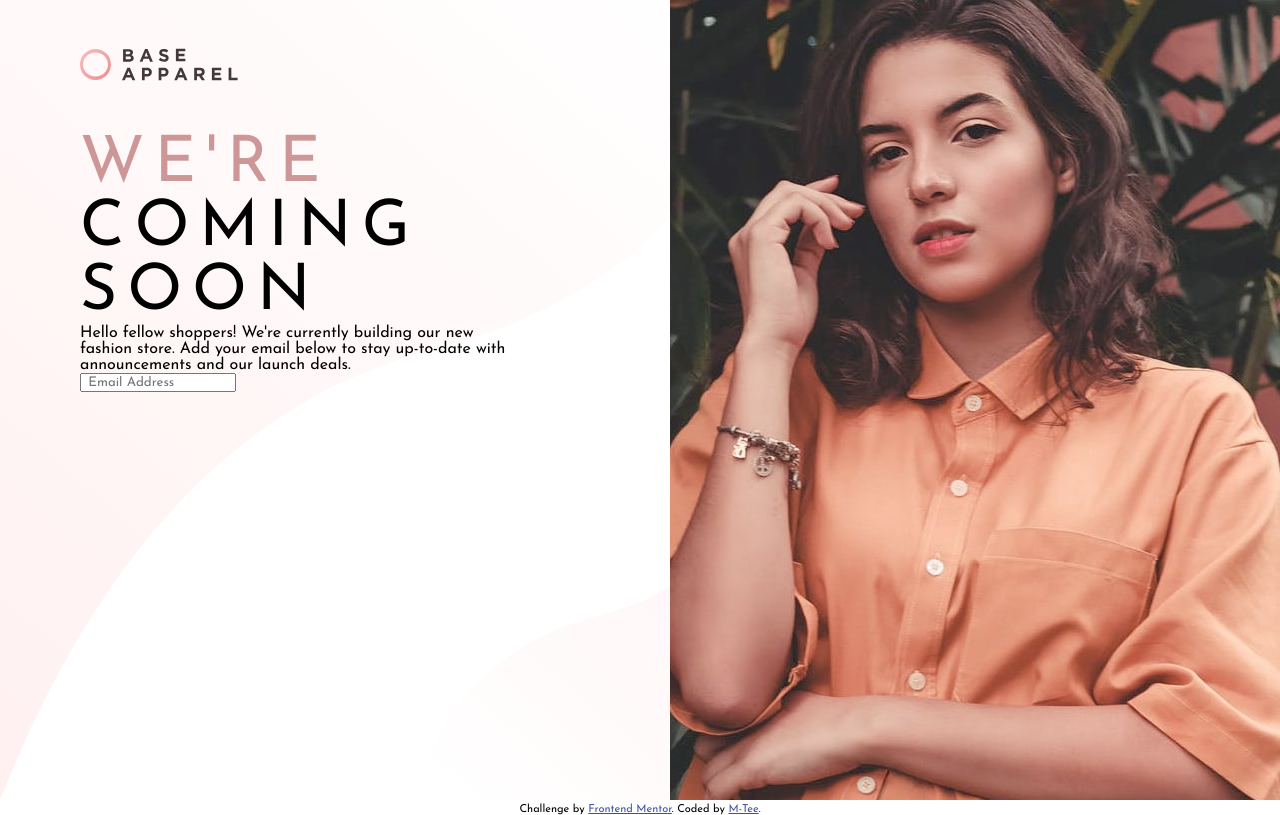
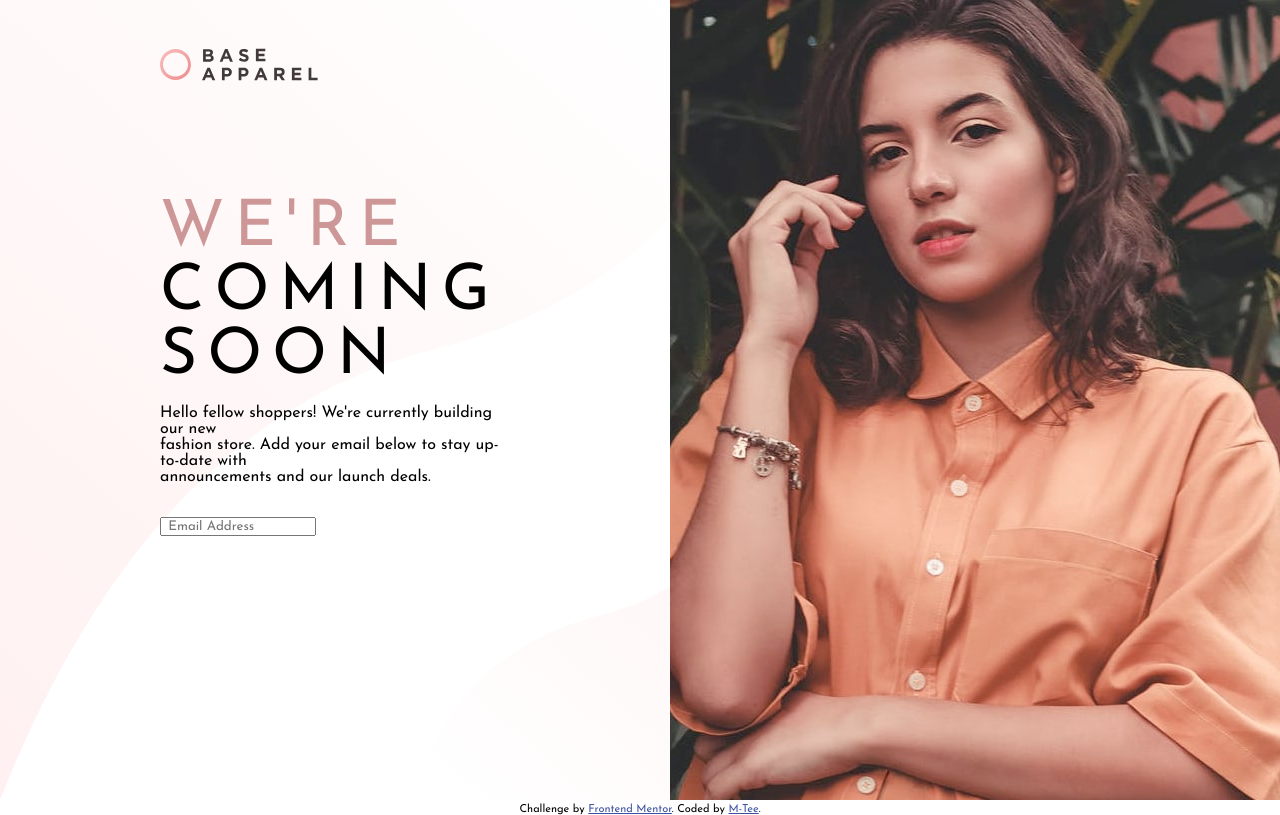
Before and after one commit to M-Tee/base-apparel-coming-soon-master, a plain HTML site: page index.html in a window 1280 px wide. Drawn offline with Linux system fonts and the light colour scheme.

Commit message:
header and email_box  margin

```diff
--- a/style.scss
+++ b/style.scss
@@ -13,23 +13,23 @@ $text_color: hsl(0, 36%, 70%);
   font-size: 16px;
 }
   .content {
-    margin: 3rem 5rem;
-
-    #logo{
-      margin-bottom: 3rem;
-    }
+    margin: 3rem 10rem;
 
     .headers{
       letter-spacing: 10px;
       font-size: 4rem;
+      margin:7rem 0 1rem 0;
 
       #header1{
       font-style: normal;
       color: $text_color;
       }
+
     }
 
-
+    #email_box{
+      margin-top: 2rem;
+    }
   }
 
 
```
Also changed, not shown: style.css, 1 other file.
